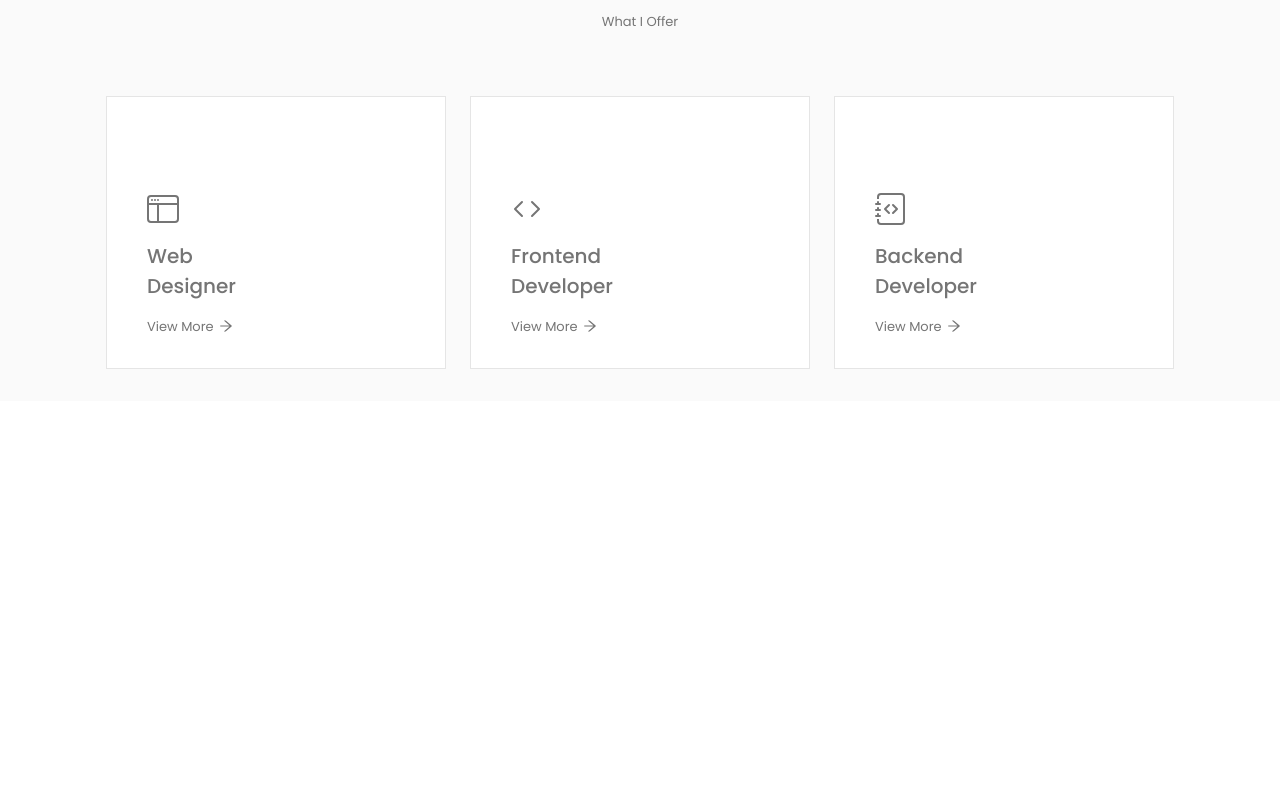
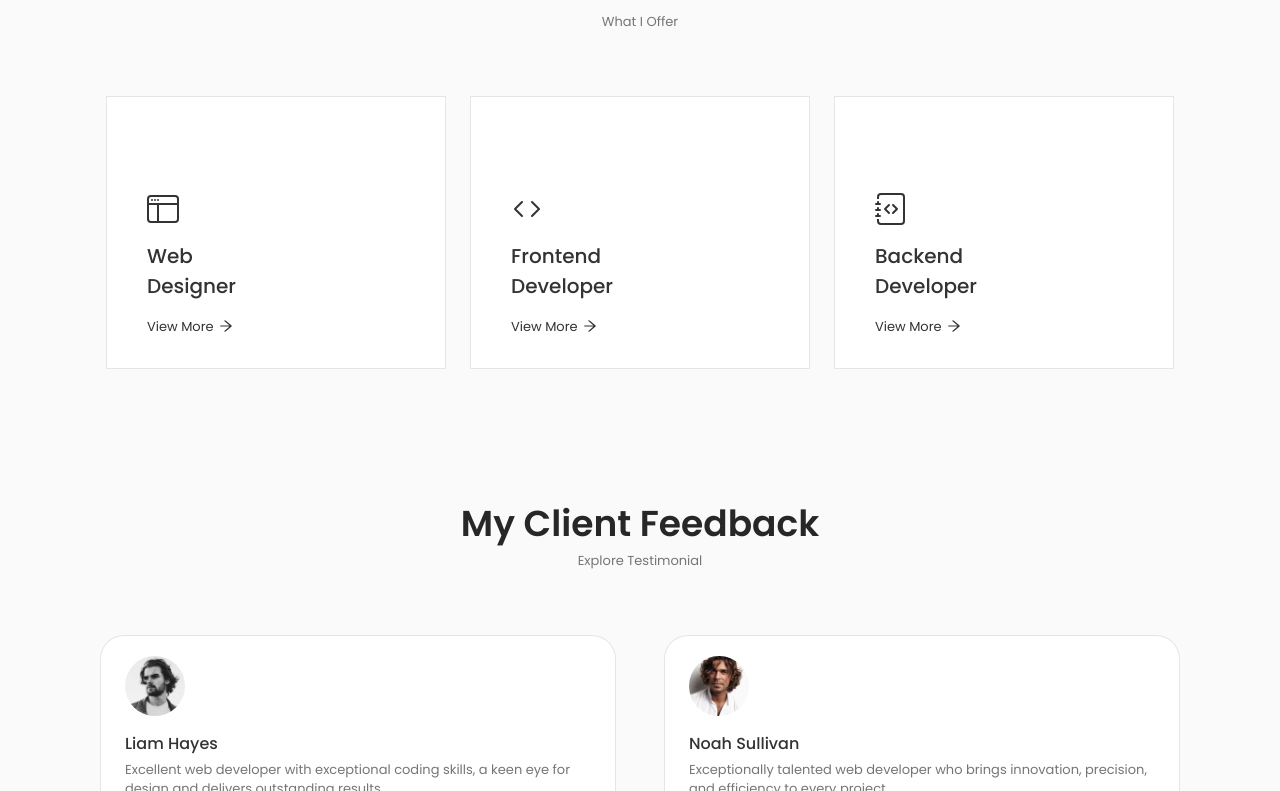
Before and after one commit to emonhassan83/portfolio-website, a React (Vite) app: page / in a window 1280 px wide. Shown: the part 2009-2800 px from the top of the page. Before the commit the page ends 2410 px from the top, so only its background shows below. Built offline with nearby package versions, Linux system fonts and the light colour scheme.

Commit message:
testimonial section added

```diff
--- a/package.json
+++ b/package.json
@@ -16,7 +16,8 @@
     "react-dom": "^18.2.0",
     "react-icons": "^4.10.1",
     "react-router-dom": "^6.13.0",
-    "sort-by": "^1.2.0"
+    "sort-by": "^1.2.0",
+    "swiper": "^9.4.1"
   },
   "devDependencies": {
     "@types/react": "^18.0.37",
--- a/src/App.jsx
+++ b/src/App.jsx
@@ -4,6 +4,7 @@ import Banner from './components/Banner/Banner'
 import Navbar from './components/Navbar/Navbar'
 import Services from './components/Services/Services'
 import Skills from './components/Skills/Skills'
+import Testimonial from './components/Testimonial/Testimonial'
 
 function App() {
 
@@ -15,6 +16,7 @@ function App() {
         <About/>
         <Skills/>
         <Services/>
+        <Testimonial/>
       </main>
     </>
   )
--- /dev/null
+++ b/src/components/Testimonial/Testimonial.css
@@ -0,0 +1,44 @@
+.testimonial__container {
+    width: 950px;
+}
+
+.testimonial__card {
+    background-color: var(--container-color);
+    border: 1px solid rgba(0, 0, 0, 0.1);
+    padding: 1.5rem 2rem;
+    border-radius: 1.5rem;
+    margin-bottom: var(--mb-3);
+}
+
+.testimonial__img {
+    width: 60px;
+    border-radius: 3rem;
+    margin-bottom: var(--mb-1);
+}
+
+.testimonial__name {
+    font-size: var(--normal-font-size);
+    font-weight: var(--font-medium);
+    margin-bottom: var(--mb-0-25);
+}
+
+.testimonial__description {
+    font-size: var(--smaller-font-size);
+}
+
+.swiper-pagination-bullet {
+    background-color: var(--text-color) !important;
+}
+.swiper-pagination-bullet-active {
+    background-color: var(--title-color) !important;
+}
+
+/* Responsive */
+@media screen and (min-width: 992px) {
+ .testimonial__container {
+    width: initial;
+ }
+ .testimonial__card {
+    padding: 1.25rem 1.5rem;
+ }
+}
--- /dev/null
+++ b/src/components/Testimonial/Testimonial.jsx
@@ -0,0 +1,53 @@
+import './Testimonial.css'
+import { TestimonialData } from './TestimonialData';
+
+// Import Swiper React components
+import { Swiper, SwiperSlide } from "swiper/react";
+// Import Swiper styles
+import "swiper/css";
+import "swiper/css/pagination";
+// import required modules
+import { Pagination } from "swiper";
+
+
+
+const Testimonial = () => {
+    return (
+        <section className='testimonial container section'>
+            <h2 className="section__title">My Client Feedback</h2>
+            <span className="section__subtitle">Explore Testimonial</span>
+            <Swiper className="testimonial__container"
+            loop={true}
+            grabCursor={true}
+            spaceBetween={24}
+            pagination={{
+              clickable: true,
+            }}
+            breakpoints={{
+              576: {
+                slidesPerView: 2,
+              },
+              768: {
+                slidesPerView: 2,
+                spaceBetween: 48,
+              }
+            }}
+            modules={[Pagination]}
+            >
+                {
+                    TestimonialData.map(({id,image, title, description}) => {
+                       return (
+                        <SwiperSlide key={id} className='testimonial__card'>
+                            <img className='testimonial__img' src={image} alt="" />
+                            <h3 className="testimonial__name">{title}</h3>
+                            <p className="testimonial__description">{description}</p>
+                        </SwiperSlide>
+                       )
+                    })
+                }
+            </Swiper>
+        </section>
+    );
+};
+
+export default Testimonial;
--- /dev/null
+++ b/src/components/Testimonial/TestimonialData.jsx
@@ -0,0 +1,24 @@
+import Image1 from '../../assets/testimonial/testimonial1.png'
+import Image2 from '../../assets/testimonial/testimonial2.png'
+import Image3 from '../../assets/testimonial/testimonial3.png'
+
+export const TestimonialData = [
+    {
+        id: 1,
+        image: Image1,
+        title: "Liam Hayes",
+        description: "Excellent web developer with exceptional coding skills, a keen eye for design and delivers outstanding results"
+    },
+    {
+        id: 2,
+        image: Image2,
+        title: "Noah Sullivan",
+        description: "Exceptionally talented web developer who brings innovation, precision, and efficiency to every project."
+    },
+    {
+        id: 3,
+        image: Image3,
+        title: "Emma Foster",
+        description: "Remarkable web developer, a true coding maestro, known for crafting pixel-perfect designs and writing clean code."
+    }
+]
--- a/src/index.css
+++ b/src/index.css
@@ -14,7 +14,7 @@
   /*Color mode HSL (hue, saturation, lightness)*/
   --hue: 0;
   --sat: 0%;
-  --title-color: hsl(var(--hue), var(--sat), 20%)
+  --title-color: hsl(var(--hue), var(--sat), 20%);
   --title-color-dark: hsl(var(--hue), var(--sat), 0%);
   --text-color: hsl(var(--hue), var(--sat), 46%);
   --body-color: hsl(var(--hue), var(--sat), 98%);
```
Also changed, not shown: src/assets/testimonial/testimonial2.png, 1 other file (tests, documents, lock files or other folders).
